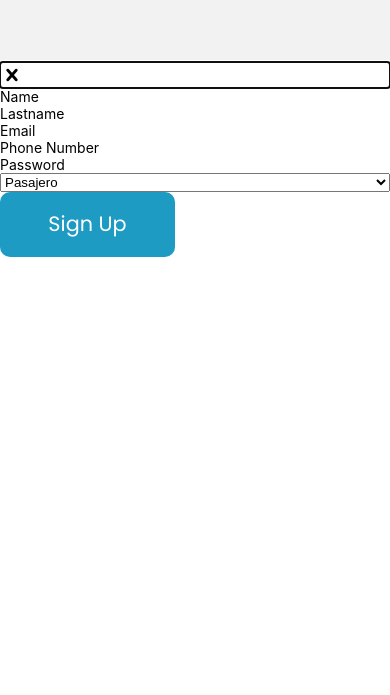
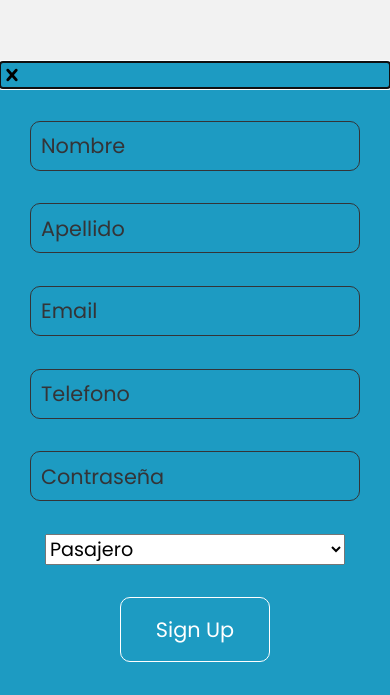
Before and after one commit to taller2altego/mobileApp, a React Native app: screen /Register in a window 390 px wide. Shown: the part 149-844 px from the top of the page. Built offline with nearby package versions, Linux system fonts and the light colour scheme.

Commit message:
Nuevos estilos para modals de login y register

```diff
--- a/components/auth/landing.jsx
+++ b/components/auth/landing.jsx
@@ -1,7 +1,7 @@
 import React, { useState } from "react";
 import { Image, Modal, Pressable, Text, View } from "react-native";
 
-import styles from "../styles";
+import { LandingStyles } from "../styles";
 import RegisterModal from "./register";
 import LoginModal from "./login";
 
@@ -18,7 +18,7 @@ export default function Landing({ navigation }) {
   };
 
   return (
-    <View style={[styles.land_container]}>
+    <View style={[LandingStyles.land_container]}>
       <RegisterModal
         visible={modalRegisterVisible}
         toggle={toggleRegisterModal}
@@ -26,36 +26,36 @@ export default function Landing({ navigation }) {
       </RegisterModal>
       <LoginModal visible={modalLoginVisible} toggle={toggleLoginModal}>
       </LoginModal>
-      <View style={[styles.logo]}>
+      <View style={[LandingStyles.logo]}>
         <Image
-          style={styles.tinyLogo}
+          style={LandingStyles.tinyLogo}
           source={{
             uri: "https://reactnative.dev/img/tiny_logo.png",
           }}
         />
       </View>
-      <View style={[styles.land_text_container]}>
-        <Text style={[styles.land_text]}>Bienvenido</Text>
+      <View style={[LandingStyles.land_text_container]}>
+        <Text style={[LandingStyles.land_text]}>Bienvenido</Text>
       </View>
-      <View style={[styles.land_text_container]}>
-        <Text style={[styles.land_sub_text]}>
+      <View style={[LandingStyles.land_text_container]}>
+        <Text style={[LandingStyles.land_sub_text]}>
           Por favor, inicia sesion con tu cuenta o registrate para seguir
           utilizando Fiuber
         </Text>
       </View>
-      <View style={[styles.land_buttons_container]}>
+      <View style={[LandingStyles.land_buttons_container]}>
         <Pressable
-          style={styles.regButton}
+          style={LandingStyles.regButton}
           onPress={() => setModalRegisterVisible(!modalRegisterVisible)}
         >
-          <Text style={styles.textButton}>Sign Up</Text>
+          <Text style={LandingStyles.textButton}>Sign Up</Text>
         </Pressable>
         <Pressable
-          style={styles.regButton}
+          style={LandingStyles.regButton}
           title="Login"
           onPress={() => setModalLoginVisible(!modalLoginVisible)}
         >
-          <Text style={styles.textButton}>Login</Text>
+          <Text style={LandingStyles.textButton}>Login</Text>
         </Pressable>
       </View>
     </View>
--- a/components/auth/login.jsx
+++ b/components/auth/login.jsx
@@ -2,7 +2,7 @@ import React, { useState } from "react";
 import { Button, Modal, Pressable, Text, TextInput, View } from "react-native";
 import * as SecureStore from "expo-secure-store";
 import { post } from "../../utils/requests";
-import styles from "../styles";
+import { LandingStyles, modalStyles } from "../styles";
 import Ionicons from "@expo/vector-icons/Ionicons";
 import { Entypo } from "@expo/vector-icons";
 
@@ -27,24 +27,32 @@ export default function LoginModal({ navigation, id, ...props }) {
       transparent={true}
       visible={props.visible}
     >
-      <View style={styles.centeredView2}>
-        <View style={[styles.modal_view]}>
+      <View style={modalStyles.modal_extern_view}>
+        <View style={[modalStyles.modal_view]}>
           <Pressable onPress={props.toggle}>
             <Entypo name="cross" size={24} color="black" />
           </Pressable>
+          <View style={[modalStyles.flex_modal]}>
             <TextInput
+              style={[modalStyles.modal_input]}
               placeholder="email"
+              placeholderTextColor="#343437"
               onChangeText={(email) => setEmail(email)}
             />
             <TextInput
-            placeholder="password"
+              style={[modalStyles.modal_input]}
+              placeholder="Contraseña"
+              placeholderTextColor="#343437"
               secureTextEntry={true}
               onChangeText={(password) => setPassword(password)}
             />
-
-          <Pressable style={styles.regButton} onPress={() => onSignIn()}>
-            <Text style={styles.textButton}>Sign In</Text>
+            <Pressable
+              style={modalStyles.modal_button}
+              onPress={() => onSignIn()}
+            >
+              <Text style={LandingStyles.textButton}>Login</Text>
             </Pressable>
+          </View>
         </View>
       </View>
     </Modal>
--- a/components/auth/register.jsx
+++ b/components/auth/register.jsx
@@ -1,7 +1,7 @@
 import React, { useEffect, useState } from "react";
 import { Button, Modal, Pressable, Text, TextInput, View } from "react-native";
 import { post } from "../../utils/requests";
-import styles from "../styles";
+import { LandingStyles, modalStyles } from "../styles";
 import { Picker } from "@react-native-picker/picker";
 import Ionicons from "@expo/vector-icons/Ionicons";
 import { Entypo } from "@expo/vector-icons";
@@ -32,58 +32,97 @@ export default function RegisterModal({ ...props }) {
       });
   };
 
+  const submitDriverData = () => {
+    // TODO request para datos de conductor
+    props.toggle();
+  };
+
   return (
     <Modal
       animationType="slide"
       transparent={true}
       visible={props.visible}
     >
-      <View style={styles.centeredView2}>
+      <View style={modalStyles.modal_extern_view}>
         {isDriverSelected
           ? (
-            <View>
-              <Text>SOY CONDUCTOR</Text>
+            <View style={[modalStyles.modal_view]}>
+              <TextInput
+                style={[modalStyles.modal_input]}
+                placeholder="Modelo de auto"
+                onChangeText={(name) => setName(name)}
+              />
+              <TextInput
+                placeholder="Numero de licencia"
+                onChangeText={(name) => setName(name)}
+              />
+              <TextInput
+                placeholder="Patente"
+                onChangeText={(name) => setName(name)}
+              />
+              <Pressable
+                style={modalStyles.regButton}
+                onPress={() => submitDriverData()}
+              >
+                <Text style={modalStyles.textButton}>Sign Up</Text>
+              </Pressable>
             </View>
           )
           : (
-            <View style={[styles.modal_view]}>
+            <View style={[modalStyles.modal_view]}>
               <Pressable onPress={props.toggle}>
                 <Entypo name="cross" size={24} color="black" />
               </Pressable>
+              <View style={[modalStyles.flex_modal]}>
                 <TextInput
-                placeholder="Name"
+                  style={[modalStyles.modal_input]}
+                  placeholder="Nombre"
+                  placeholderTextColor="#343437"
                   onChangeText={(name) => setName(name)}
                 />
                 <TextInput
-                placeholder="Lastname"
+                  style={[modalStyles.modal_input]}
+                  placeholder="Apellido"
+                  placeholderTextColor="#343437"
                   onChangeText={(password) => setLastName(password)}
                 />
                 <TextInput
+                  style={[modalStyles.modal_input]}
                   placeholder="Email"
+                  placeholderTextColor="#343437"
                   onChangeText={(email) => setEmail(email)}
                 />
                 <TextInput
-                placeholder="Phone Number"
+                  style={[modalStyles.modal_input]}
+                  placeholder="Telefono"
+                  placeholderTextColor="#343437"
                   keyboardType="numeric"
                   onChangeText={(phone) => {
                     setPhone(phone.replace(/[^0-9]/, ""));
                   }}
                 />
                 <TextInput
-                placeholder="Password"
+                  style={[modalStyles.modal_input]}
+                  placeholder="Contraseña"
+                  placeholderTextColor="#343437"
                   secureTextEntry={true}
                   onChangeText={(password) => setPassword(password)}
                 />
                 <Picker
                   selectedValue={isDriver}
                   onValueChange={(isDriver, ItemIndex) => setIsDriver(isDriver)}
+                  style={[modalStyles.modal_picker]}
                 >
                   <Picker.Item label="Conductor" value={true} />
                   <Picker.Item label="Pasajero" value={false} />
                 </Picker>
-              <Pressable style={styles.regButton} onPress={() => onSignUp()}>
-                <Text style={styles.textButton}>Sign Up</Text>
+                <Pressable
+                  style={modalStyles.modal_button}
+                  onPress={() => onSignUp()}
+                >
+                  <Text style={LandingStyles.textButton}>Sign Up</Text>
                 </Pressable>
+              </View>
             </View>
           )}
       </View>
--- a/components/main/home.jsx
+++ b/components/main/home.jsx
@@ -3,7 +3,7 @@ import { Pressable, Text, TextInput, View } from "react-native";
 import { createBottomTabNavigator } from "@react-navigation/bottom-tabs";
 
 import { get } from "../../utils/requests";
-import styles from "../styles";
+import { Profilestyles } from "../styles";
 
 export default function Home({ navigation, id }) {
   const Tab = createBottomTabNavigator();
@@ -39,37 +39,39 @@ export default function Home({ navigation, id }) {
     };
 
     return (
-      <View style={styles.profile_container}>
-        <View style={styles.profile_text_container}>
-          <Text style={styles.profile_text}>Bienvenido {userData.nombre}</Text>
+      <View style={Profilestyles.profile_container}>
+        <View style={Profilestyles.profile_text_container}>
+          <Text style={Profilestyles.profile_text}>
+            Bienvenido {userData.nombre}
+          </Text>
         </View>
-        <View style={styles.profile_inputs}>
+        <View style={Profilestyles.profile_inputs}>
           <TextInput
-            style={styles.profile_input}
+            style={Profilestyles.profile_input}
             value={nameText}
             onChangeText={setNameText}
             editable={isEditing}
           />
           <TextInput
-            style={styles.profile_input}
+            style={Profilestyles.profile_input}
             value={lastnameText}
             onChangeText={setLastnameText}
             editable={isEditing}
           />
           <TextInput
-            style={styles.profile_input}
+            style={Profilestyles.profile_input}
             value={phoneText}
             onChangeText={setPhoneText}
             editable={isEditing}
           />
           <TextInput
-            style={styles.profile_input}
+            style={Profilestyles.profile_input}
             value={emailText}
             onChangeText={setEmailText}
             editable={isEditing}
           />
         </View>
-        <View style={styles.edit_profile_button}>
+        <View style={Profilestyles.edit_profile_button}>
           {isEditing
             ? (
               <Pressable
--- a/components/styles.jsx
+++ b/components/styles.jsx
@@ -3,12 +3,13 @@ import * as Font from "expo-font";
 
 const PRIMARY_BLUE = "#1d9bc2";
 const SECONDARY_BLUE = "#0b0e12";
+
 Font.loadAsync({
   "poppins": require("../assets/fonts/Poppins-Regular.ttf"),
   "poppins-bold": require("../assets/fonts/Poppins-Bold.ttf"),
 });
 
-const styles = StyleSheet.create({
+const LandingStyles = StyleSheet.create({
   land_container: {
     flex: 1,
     justifyContent: "flex-end",
@@ -62,9 +63,12 @@ const styles = StyleSheet.create({
     fontFamily: "poppins",
     fontSize: "1.1rem",
   },
+});
+
+const modalStyles = StyleSheet.create({
   modal_view: {
     height: "75%",
-    backgroundColor: "white",
+    backgroundColor: PRIMARY_BLUE,
   },
   modal_container: {
     flex: 1,
@@ -75,10 +79,45 @@ const styles = StyleSheet.create({
     flex: 1,
     justifyContent: "flex-end",
   },
-  centeredView2: {
+  modal_extern_view: {
     flex: 1,
     justifyContent: "flex-end",
   },
+  flex_modal: {
+    flex: 1,
+    justifyContent: "space-evenly",
+  },
+  modal_button: {
+    backgroundColor: PRIMARY_BLUE,
+    borderRadius: "10px",
+    width: 150,
+    height: 65,
+    alignSelf: "center",
+    borderWidth: 1,
+    borderColor: "white",
+  },
+  modal_input: {
+    borderWidth: 1,
+    borderColor: "#343437",
+    borderRadius: 10,
+    height: 50,
+    paddingLeft: 10,
+    fontSize: "1.3rem",
+    textAlign: "justify",
+    marginLeft: 30,
+    marginRight: 30,
+    outlineStyle: "none",
+    fontFamily: "poppins",
+  },
+  modal_picker: {
+    width: 300,
+    alignSelf: "center",
+    fontSize: "1.2rem",
+    fontFamily: "poppins",
+  },
+});
+
+const Profilestyles = StyleSheet.create({
   profile_text: {
     fontSize: "2rem",
     fontFamily: "poppins-bold",
@@ -107,4 +146,4 @@ const styles = StyleSheet.create({
   },
 });
 
-export default styles;
+export { LandingStyles, modalStyles, Profilestyles };
```
Lines whose indentation alone changed are shown as unchanged.
